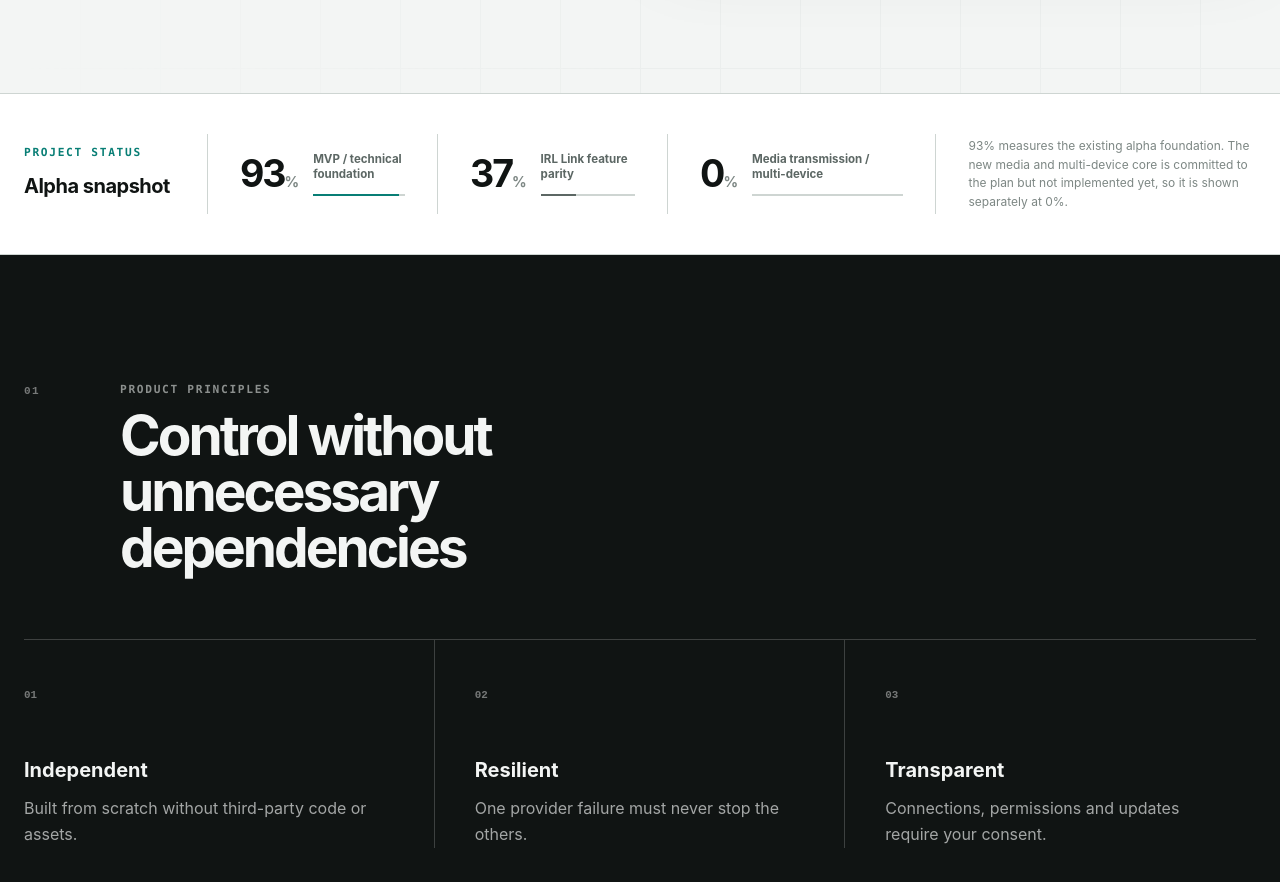
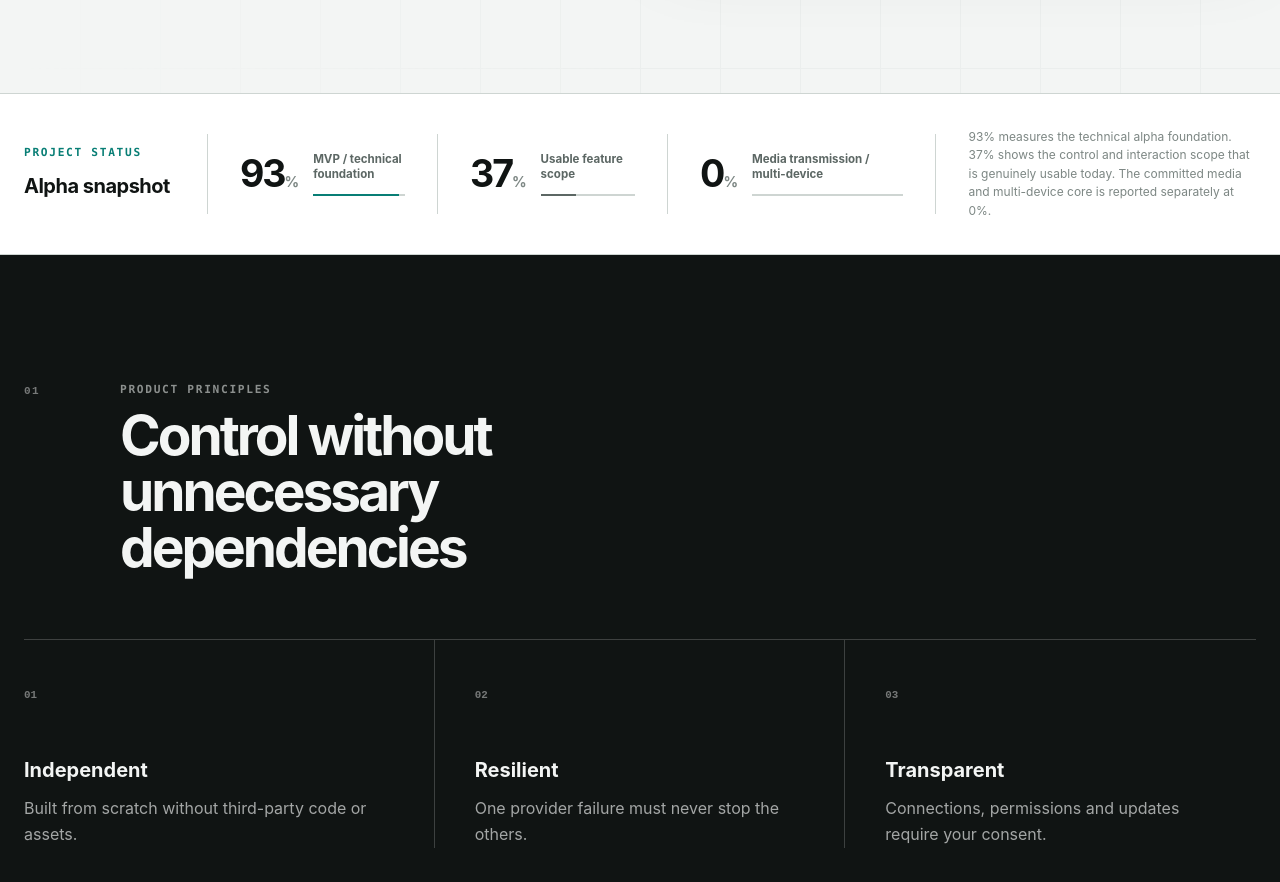
Before and after one commit to Savox76/irl-dolphin-web, a plain HTML site: page website/index.html in a window 1280 px wide. Shown: the part 809-1691 px from the top of the page. Drawn offline with Linux system fonts and the light colour scheme.

Commit message:
Use a neutral public feature-progress label (#6)
Replace the public source-comparison wording with a product-focused usable feature scope in German and English, and keep that attribution out of future public content.

```diff
--- a/website/app.js
+++ b/website/app.js
@@ -28,10 +28,10 @@ const translations = {
     projectStatus: "Projektstatus",
     alphaSnapshot: "Alpha-Snapshot",
     mvpFoundation: "MVP / technische Grundlage",
-    legacyParity: "IRL-Link-Funktionsparität",
+    usableFeatureScope: "Nutzbarer Funktionsumfang",
     mediaProgress: "Medienübertragung / Mehrgeräte",
     metricExplanation:
-      "93 % messen die bisherige Alpha-Grundlage. Der neue Medien- und Mehrgeräte-Kern ist verbindlich geplant, aber noch nicht implementiert und wird deshalb getrennt mit 0 % ausgewiesen.",
+      "93 % messen die technische Alpha-Grundlage. 37 % zeigen den heute tatsächlich nutzbaren Steuerungs- und Interaktionsumfang. Der verbindlich geplante Medien- und Mehrgeräte-Kern wird getrennt mit 0 % ausgewiesen.",
     languages: "Sprachen",
     integrations: "Integrationen",
     activePaywalls: "aktive Paywalls",
@@ -159,10 +159,10 @@ const translations = {
     projectStatus: "Project status",
     alphaSnapshot: "Alpha snapshot",
     mvpFoundation: "MVP / technical foundation",
-    legacyParity: "IRL Link feature parity",
+    usableFeatureScope: "Usable feature scope",
     mediaProgress: "Media transmission / multi-device",
     metricExplanation:
-      "93% measures the existing alpha foundation. The new media and multi-device core is committed to the plan but not implemented yet, so it is shown separately at 0%.",
+      "93% measures the technical alpha foundation. 37% shows the control and interaction scope that is genuinely usable today. The committed media and multi-device core is reported separately at 0%.",
     languages: "languages",
     integrations: "integrations",
     activePaywalls: "active paywalls",
--- a/website/index.html
+++ b/website/index.html
@@ -55,9 +55,9 @@
         <div class="shell status-layout">
           <div class="status-heading"><span class="overline" data-i18n="projectStatus">Projektstatus</span><h2 id="status-title" data-i18n="alphaSnapshot">Alpha-Snapshot</h2></div>
           <div class="status-metric"><div class="metric-value">93<span>%</span></div><div class="metric-copy"><strong data-i18n="mvpFoundation">MVP / technische Grundlage</strong><progress value="93" max="100">93%</progress></div></div>
-          <div class="status-metric"><div class="metric-value">37<span>%</span></div><div class="metric-copy"><strong data-i18n="legacyParity">IRL-Link-Funktionsparität</strong><progress class="progress-secondary" value="37" max="100">37%</progress></div></div>
+          <div class="status-metric"><div class="metric-value">37<span>%</span></div><div class="metric-copy"><strong data-i18n="usableFeatureScope">Nutzbarer Funktionsumfang</strong><progress class="progress-secondary" value="37" max="100">37%</progress></div></div>
           <div class="status-metric"><div class="metric-value">0<span>%</span></div><div class="metric-copy"><strong data-i18n="mediaProgress">Medienübertragung / Mehrgeräte</strong><progress class="progress-planned" value="0" max="100">0%</progress></div></div>
-          <p class="status-explanation" data-i18n="metricExplanation">93 % messen die bisherige Alpha-Grundlage. Der neue Medien- und Mehrgeräte-Kern ist verbindlich geplant, aber noch nicht implementiert und wird deshalb getrennt mit 0 % ausgewiesen.</p>
+          <p class="status-explanation" data-i18n="metricExplanation">93 % messen die technische Alpha-Grundlage. 37 % zeigen den heute tatsächlich nutzbaren Steuerungs- und Interaktionsumfang. Der verbindlich geplante Medien- und Mehrgeräte-Kern wird getrennt mit 0 % ausgewiesen.</p>
         </div>
       </section>
 
```
Also changed, not shown: tool/validate_website.mjs (+11 -0 lines), 1 other file.
